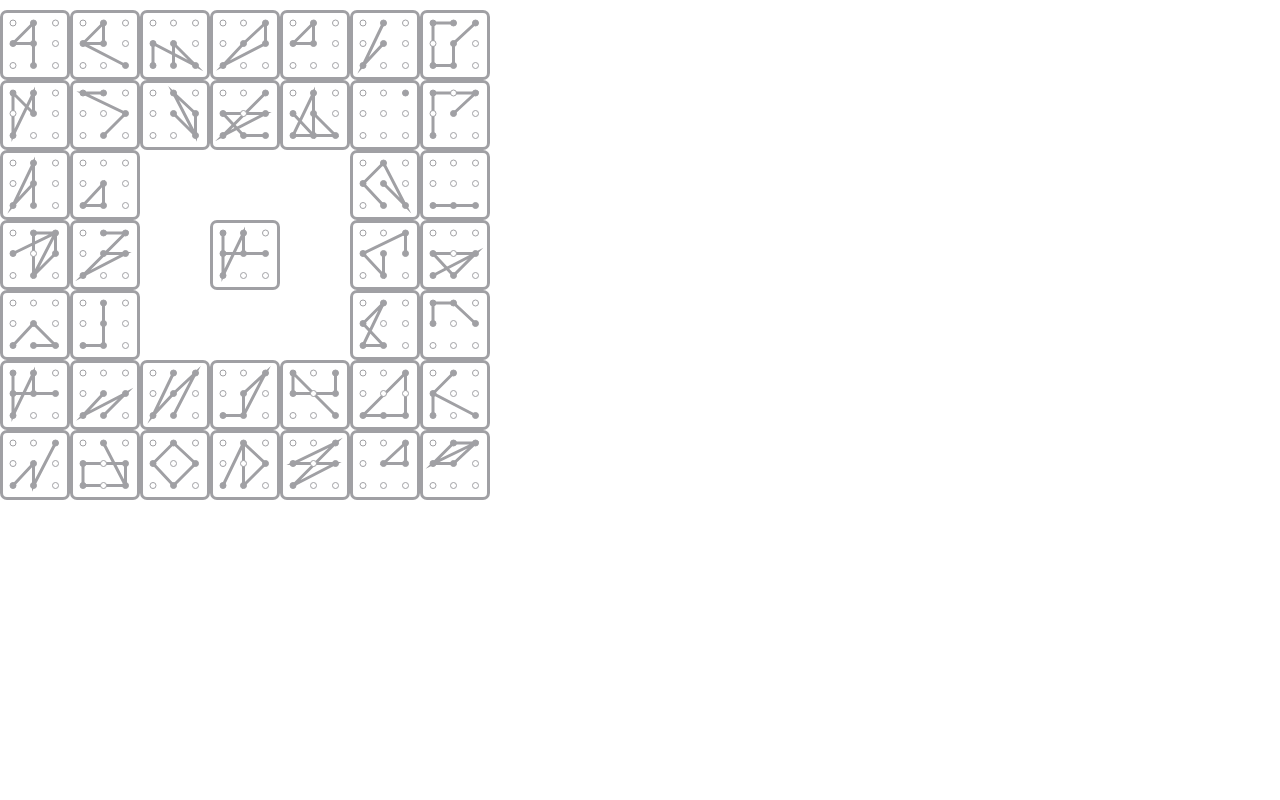
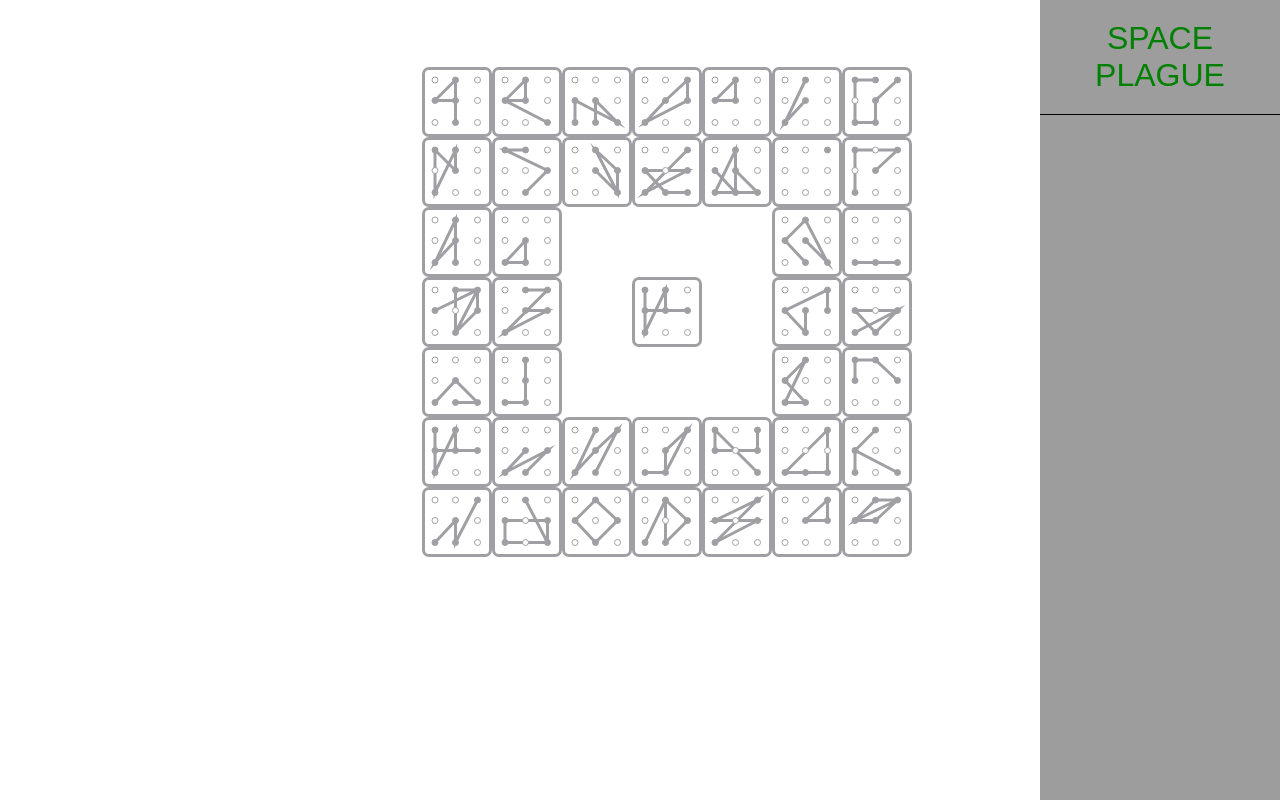
Before and after one commit to usuf13/spacePlague, a website: page app/index.html in a window 1280 px wide. Drawn offline with nearby package versions, Linux system fonts and the light colour scheme; some packages are replaced by stand-ins of ours.

Commit message:
side bar

```diff
--- a/app/app.js
+++ b/app/app.js
@@ -4,6 +4,7 @@ angular.module('myApp', [
     'ngRoute',
     'myApp.splashScreen',
     'myApp.matrix',
+    'myApp.sideBar',
     'myApp.homeController'
 ]).config(['$routeProvider', function ($routeProvider) {
     $routeProvider
--- a/app/components/matrix/matrix.css
+++ b/app/components/matrix/matrix.css
@@ -6,7 +6,10 @@
 .text_teal { color: #588485 }
 
 .grid_layout {
-    position: absolute;
+    position: absolute !important;
+    left: 33%;
+    top: 50%;
+    transform: translateY(-70%);
 }
 
 .auto_corr_matrix_container {
--- a/app/components/matrix/matrix.html
+++ b/app/components/matrix/matrix.html
@@ -1,3 +1,3 @@
-<div id="gridLayout" class="gridLayout">
+<div id="gridLayout" class="grid_layout">
     <div id="grid" class="gridContainer"></div>
 </div>
--- /dev/null
+++ b/app/components/rightSideBar/rightSideBar.css
@@ -0,0 +1,37 @@
+.container {
+    position: absolute;
+    height: 100%;
+    width: 100%;
+}
+
+#sidebar {
+    position: relative;
+    float: right;
+    background: rgba(68, 68, 68, 0.52);
+    width: 240px;
+    height: 100%;
+}
+
+#sidebar ul {
+    margin: 0;
+    padding: 0;
+    list-style: none;
+}
+
+#sidebar ul li {
+    margin: 0;
+}
+
+#sidebar ul li span {
+    padding: 20px 20px;
+    font-size: 20px;
+    font-weight: 100;
+    color: green;
+    text-decoration: none;
+    display: block;
+    border-bottom: 1px solid #000000;
+    text-align: center;
+    font-family: fantasy;
+    font-weight: inherit;
+    font-size: xx-large;
+}
--- /dev/null
+++ b/app/components/rightSideBar/rightSideBar.directive.js
@@ -0,0 +1,12 @@
+'use strict';
+
+angular.module('myApp.sideBar', [])
+    .directive('sideBar', function() {
+        return {
+            restrict: 'E',
+            templateUrl: '../app/components/rightSideBar/rightSideBar.html',
+            controller: function () {
+
+            }
+        }
+    });
--- /dev/null
+++ b/app/components/rightSideBar/rightSideBar.html
@@ -0,0 +1,8 @@
+<div class="container">
+    <div id="sidebar">
+        <ul>
+            <li><span>SPACE PLAGUE</span></li>
+        </ul>
+    </div>
+
+</div>
--- a/app/home/home.html
+++ b/app/home/home.html
@@ -1,4 +1,5 @@
 <div ng-controller="homeController">
     <!--<splash-screen></splash-screen>-->
     <matrix size="7"></matrix>
+    <side-bar></side-bar>
 </div>
--- a/app/index.html
+++ b/app/index.html
@@ -18,6 +18,7 @@
     <link rel="stylesheet" href="components/matrix/matrix.css">
     <link rel="stylesheet" href="components/splashScreen/splashScreen.css">
     <link rel="stylesheet" href="components/tile/tile.css">
+    <link rel="stylesheet" href="components/rightSideBar/rightSideBar.css">
 </head>
 <body>
 
@@ -36,6 +37,7 @@
 
 <script src="components/splashScreen/splashScreen.directive.js"></script>
 <script src="components/matrix/matrix.directive.js"></script>
+<script src="components/rightSideBar/rightSideBar.directive.js"></script>
 
 <script src="home/home.controller.js"></script>
 </body>
```
